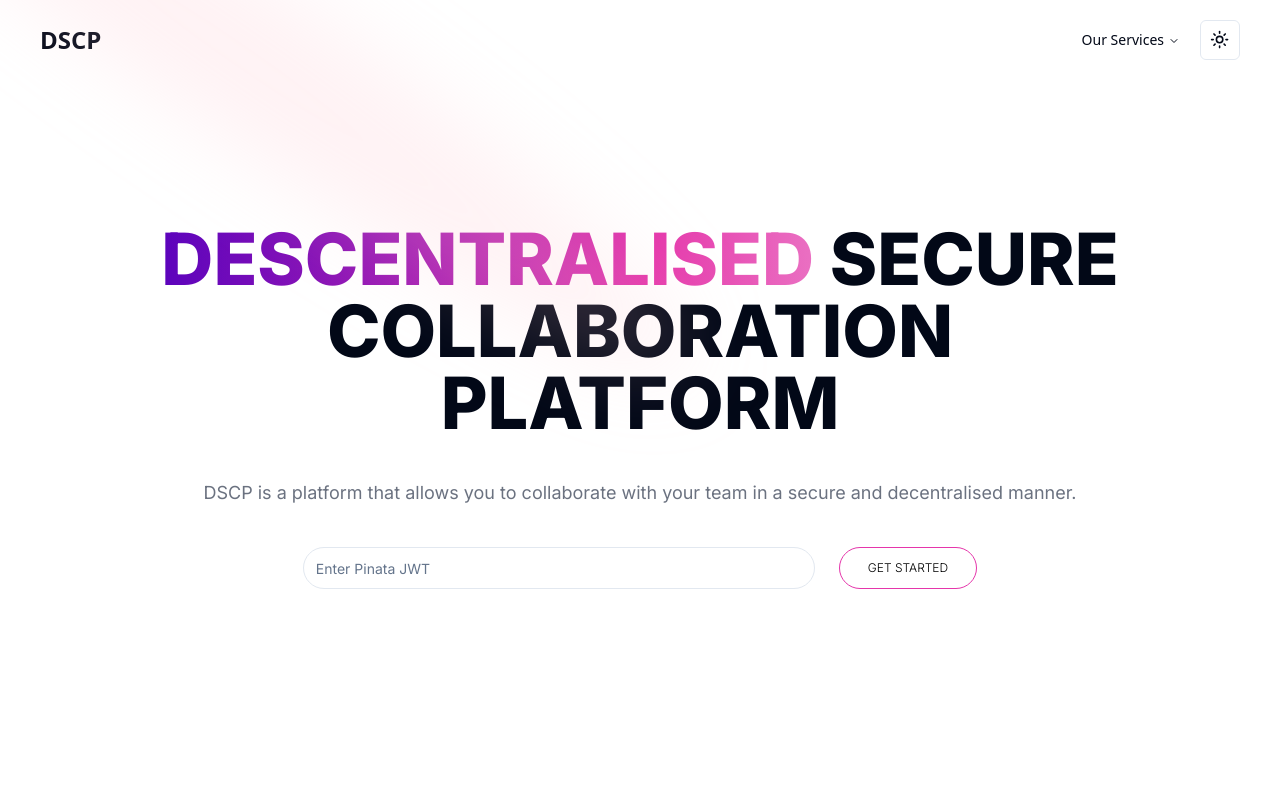
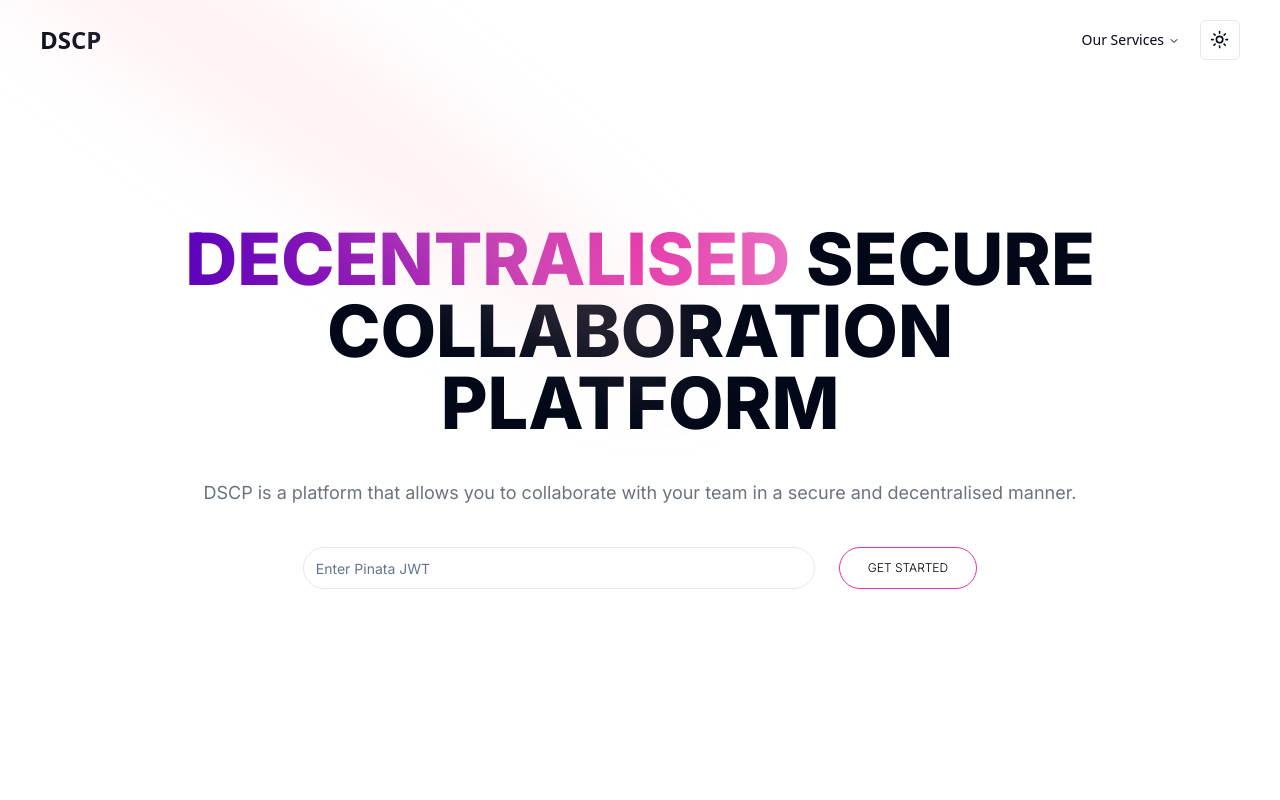
Before and after one commit to mohammadshaad/Decentralized-Secure-Collaboration-Platform, a Next.js app: page / in a window 1280 px wide. Shown: the top 800 px of the page. Built offline with nearby package versions, Linux system fonts and the light colour scheme.

Commit message:
Fix typos and remove unnecessary headers

```diff
--- a/@/components/Hero.tsx
+++ b/@/components/Hero.tsx
@@ -36,7 +36,7 @@ function Hero() {
       />
       <div className='text-4xl md:text-7xl text-left md:text-center font-extrabold md:max-w-6xl leading-tight uppercase'>
         <span className='hero-text'>
-          Descentralised
+          Decentralised
         </span>
         {" "}
         Secure Collaboration Platform
--- a/pages/files/index.tsx
+++ b/pages/files/index.tsx
@@ -53,11 +53,8 @@ export default function Home() {
       const formData = new FormData();
       formData.set("file", fileToUpload);
       formData.set("pinataJWT", pinataJWT);
-      const res = await fetch("https://api.pinata.cloud/pinning/pinFileToIPFS", {
+      const res = await fetch("/api/files", {
         method: "POST",
-        headers: {
-          Authorization: `Bearer ${pinataJWT}`,
-        },
         body: formData,
       });
       const resData = await res.json();
```
